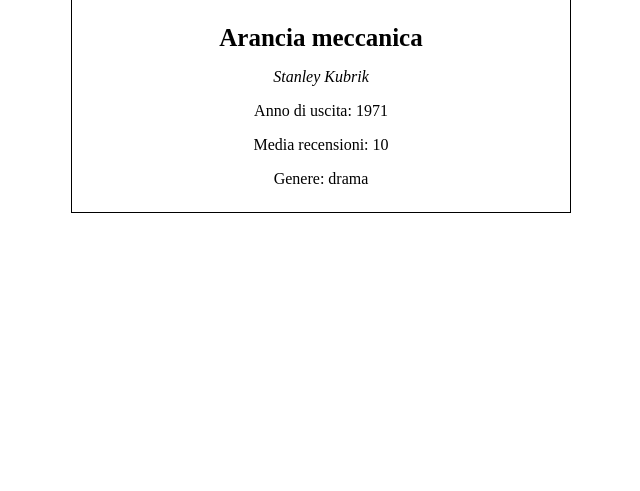
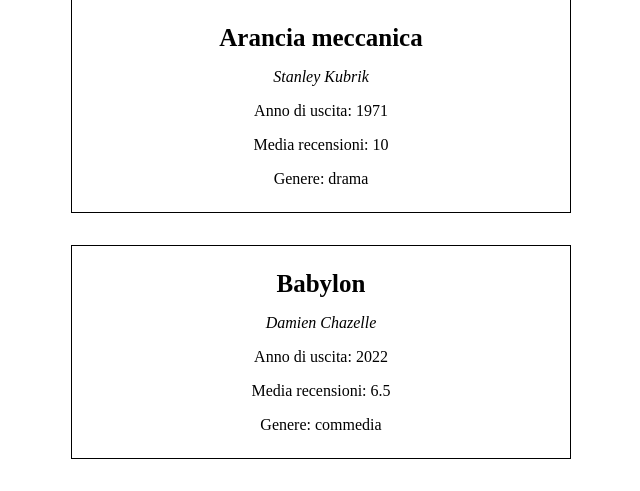
Before and after one commit to AlessandroLembo/php-oop-1, a PHP site: page / in a window 1280 px wide; the page is wider, and only the part inside the window is pictured. Shown: the part 348-839 px from the top of that part, without its empty margins (379-1019 px from the left). Before the commit the page ends 561 px from the top of that part, so only its background shows below. Run offline with PHP 8.4, Linux system fonts and the light colour scheme.

Commit message:
ad movie in array

```diff
--- a/index.php
+++ b/index.php
@@ -36,7 +36,15 @@ $movies = [
         'year' => 1971,
         'genre' => 'drama',
         'vote' => 10
-    ]
+    ],
+    [
+        'id' => 3,
+        'title' => 'Babylon',
+        'director' => 'Damien Chazelle',
+        'year' => 2022,
+        'genre' => 'commedia',
+        'vote' => 6.5
+    ],
 ];
 
 $movie_object = [];
@@ -74,6 +82,7 @@ foreach ($movies as $movie) {
                 <li>Genere: <?= $movie->genre ?></li>
             </ul>
         <?php endforeach; ?>
+
     </div>
 
 </body>
```
